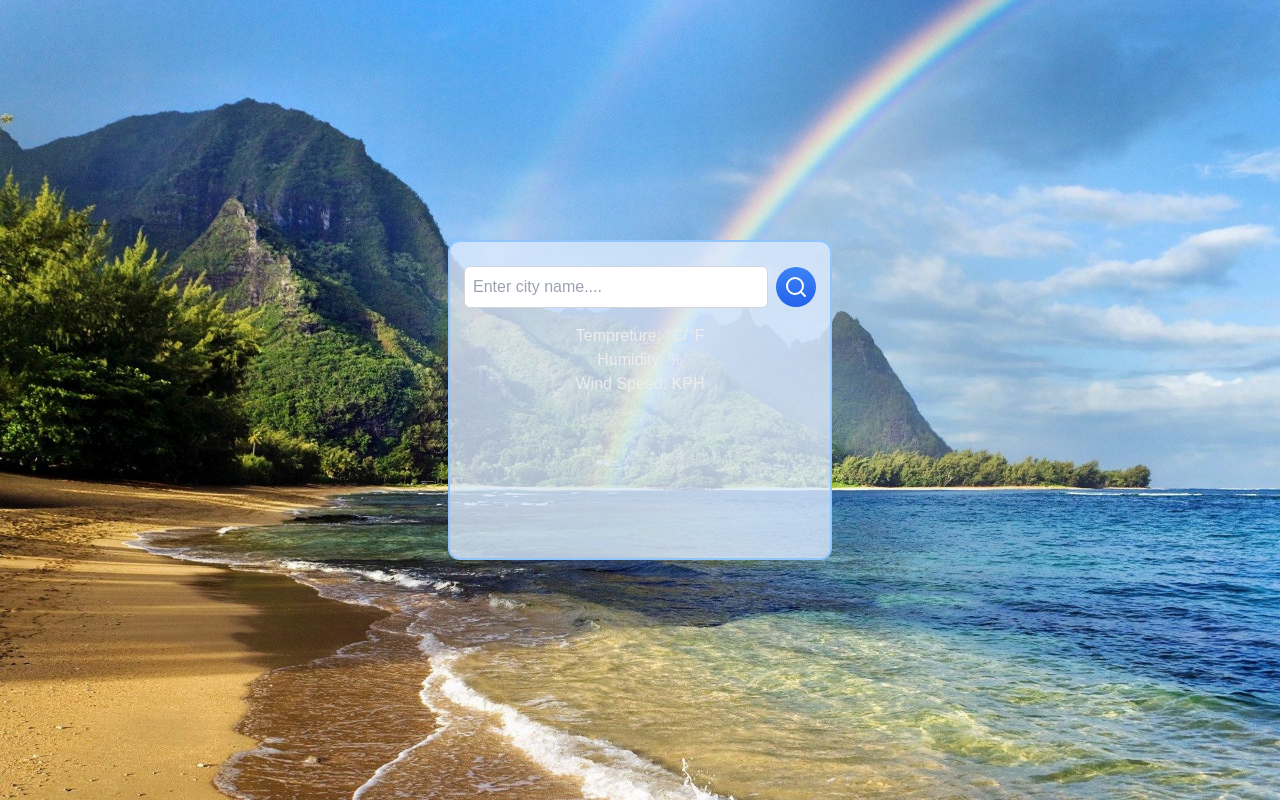
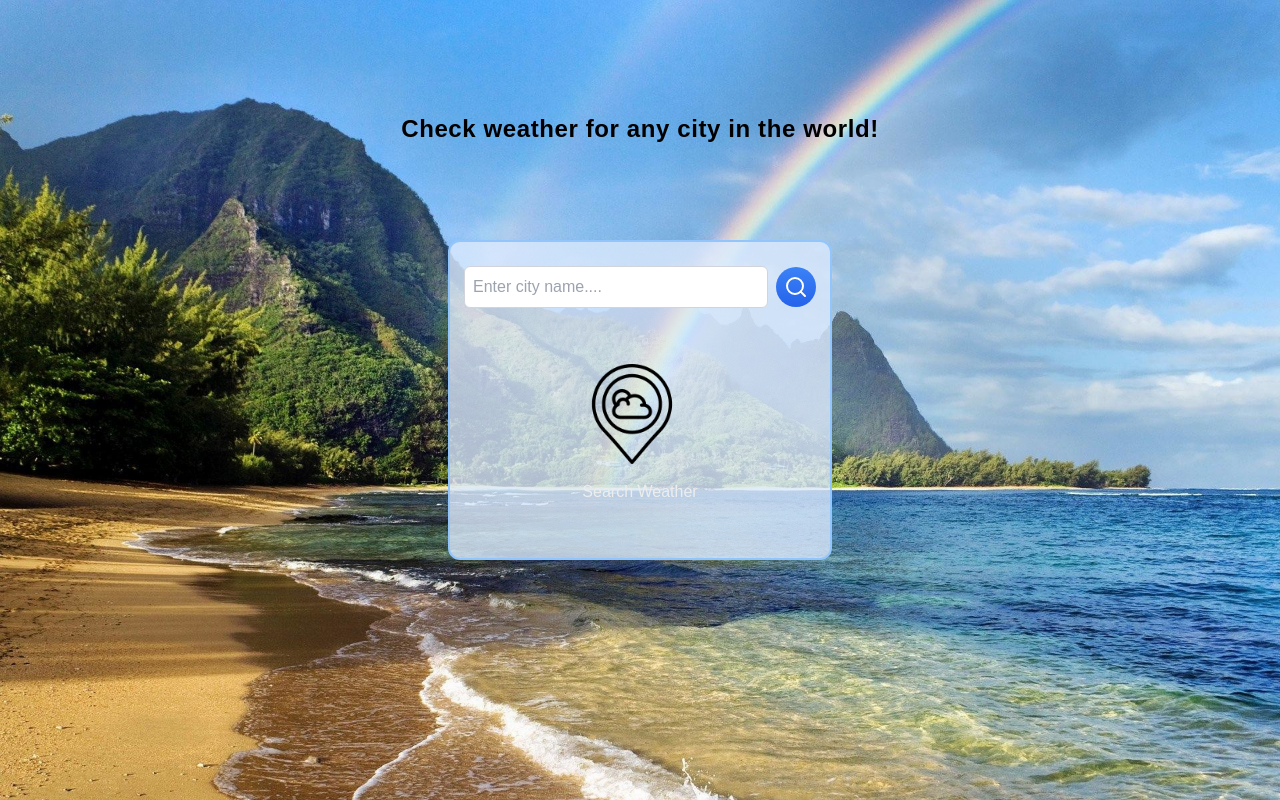
Before and after one commit to JackyChn/WeatherApp, a Next.js app: page / in a window 1280 px wide. Built offline with nearby package versions, Linux system fonts and the light colour scheme.

Commit message:
Add: Search Weather placeholder icon

```diff
--- a/app/page.tsx
+++ b/app/page.tsx
@@ -1,11 +1,14 @@
-import SearchWeather from "@/components/ui/SearchWeather";
+import Hero from "@/components/Hero";
+import SearchWeather from "@/components/SearchWeather";
 import Image from "next/image";
 import React from "react";
 
 export default function HomePage() {
   return (
     <main className="w-screen h-screen relative flex items-center justify-center px-6 py-6">
-      {/* background image */}
+      {/* Hero */}
+      <Hero />
+      {/* Background Image */}
       <Image
         src={"/Sunny.jpg"}
         alt="Background"
@@ -13,7 +16,7 @@ export default function HomePage() {
         priority
         className="object-cover z-[-10]"
       />
-      {/* Main Weather box */}
+      {/* Main Weather Box */}
       <SearchWeather />
     </main>
   );
--- /dev/null
+++ b/components/Hero.tsx
@@ -0,0 +1,13 @@
+import React from "react";
+import { TextGenerateEffect } from "./ui/TextGenerateEffect";
+
+export default function Hero() {
+  return (
+    <div className="absolute top-28 md:top-24 left-1/2 transform -translate-x-1/2 z-10">
+      <TextGenerateEffect
+        words={"Check weather for any city in the world!"}
+        className="lg:text-4xl"
+      />
+    </div>
+  );
+}
--- a/components/ui/SearchWeather.tsx
+++ b/components/SearchWeather.tsx
@@ -1,7 +1,7 @@
 "use client";
 
 import React, { useState } from "react";
-import SearchButton from "./SearchButton";
+import SearchButton from "./ui/SearchButton";
 import { getWeatherInfo } from "@/services/weatherApi";
 import Image from "next/image";
 
@@ -46,15 +46,11 @@ export default function SearchWeather() {
       windKph: cityInfo.current.wind_kph.toString(),
     };
     setCityWeatherInfo(filteredWeatherInfo);
-    console.log(cityWeatherInfo.condition);
     setOfficialName(cityInfo.location.name);
   };
 
   return (
     <div className="w-96 h-80 bg-blue-100 bg-opacity-80 border-2 border-blue-300 rounded-xl">
-      {/* <h1 className="text-center font-semibold mt-2">
-        Check weather for any city
-      </h1> */}
       <div className="w-full flex items-center justify-center mt-6">
         <input
           required
@@ -90,6 +86,7 @@ export default function SearchWeather() {
           </div>
 
           {/* More Weather details */}
+          {cityWeatherInfo.humidity ? (
             <div className="text-center">
               <p>
                 Tempreture: {cityWeatherInfo.tempC}°C/{cityWeatherInfo.tempF}°F
@@ -97,6 +94,19 @@ export default function SearchWeather() {
               <p>Humidity: {cityWeatherInfo.humidity}%</p>
               <p>Wind Speed: {cityWeatherInfo.windKph} KPH</p>
             </div>
+          ) : (
+            <div className="flex flex-wrap items-center justify-center mt-10">
+              <div>
+                <Image
+                  src={"/Weather.png"}
+                  alt="Weather Information"
+                  width={100}
+                  height={100}
+                />
+                <p className="mt-4 text-center">Search Weather</p>
+              </div>
+            </div>
+          )}
         </div>
       ) : (
         <></>
--- /dev/null
+++ b/components/ui/TextGenerateEffect.tsx
@@ -0,0 +1,62 @@
+"use client";
+import { useEffect } from "react";
+import { motion, stagger, useAnimate } from "framer-motion";
+import { cn } from "@/lib/utils";
+
+export const TextGenerateEffect = ({
+  words,
+  className,
+  filter = true,
+  duration = 0.5,
+}: {
+  words: string;
+  className?: string;
+  filter?: boolean;
+  duration?: number;
+}) => {
+  const [scope, animate] = useAnimate();
+  const wordsArray = words.split(" ");
+  useEffect(() => {
+    animate(
+      "span",
+      {
+        opacity: 1,
+        filter: filter ? "blur(0px)" : "none",
+      },
+      {
+        duration: duration ? duration : 1,
+        delay: stagger(0.2),
+      },
+    );
+  }, [scope.current]);
+
+  const renderWords = () => {
+    return (
+      <motion.div ref={scope}>
+        {wordsArray.map((word, idx) => {
+          return (
+            <motion.span
+              key={word + idx}
+              className="dark:text-white text-black opacity-0"
+              style={{
+                filter: filter ? "blur(10px)" : "none",
+              }}
+            >
+              {word}{" "}
+            </motion.span>
+          );
+        })}
+      </motion.div>
+    );
+  };
+
+  return (
+    <div className={cn("font-bold", className)}>
+      <div className="mt-4">
+        <div className=" dark:text-red text-black text-2xl leading-snug tracking-wide">
+          {renderWords()}
+        </div>
+      </div>
+    </div>
+  );
+};
```
Lines whose indentation alone changed are shown as unchanged.
